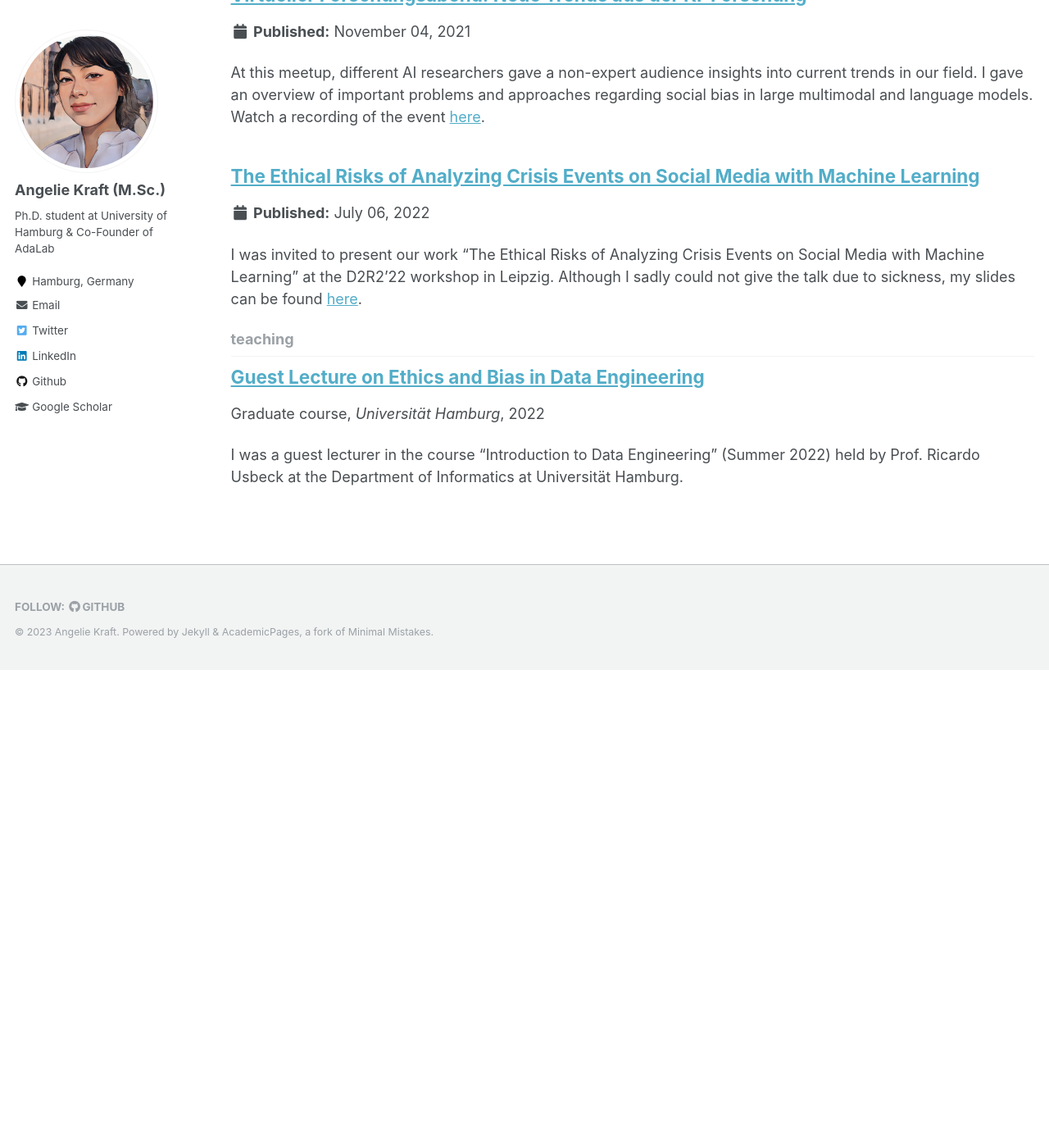
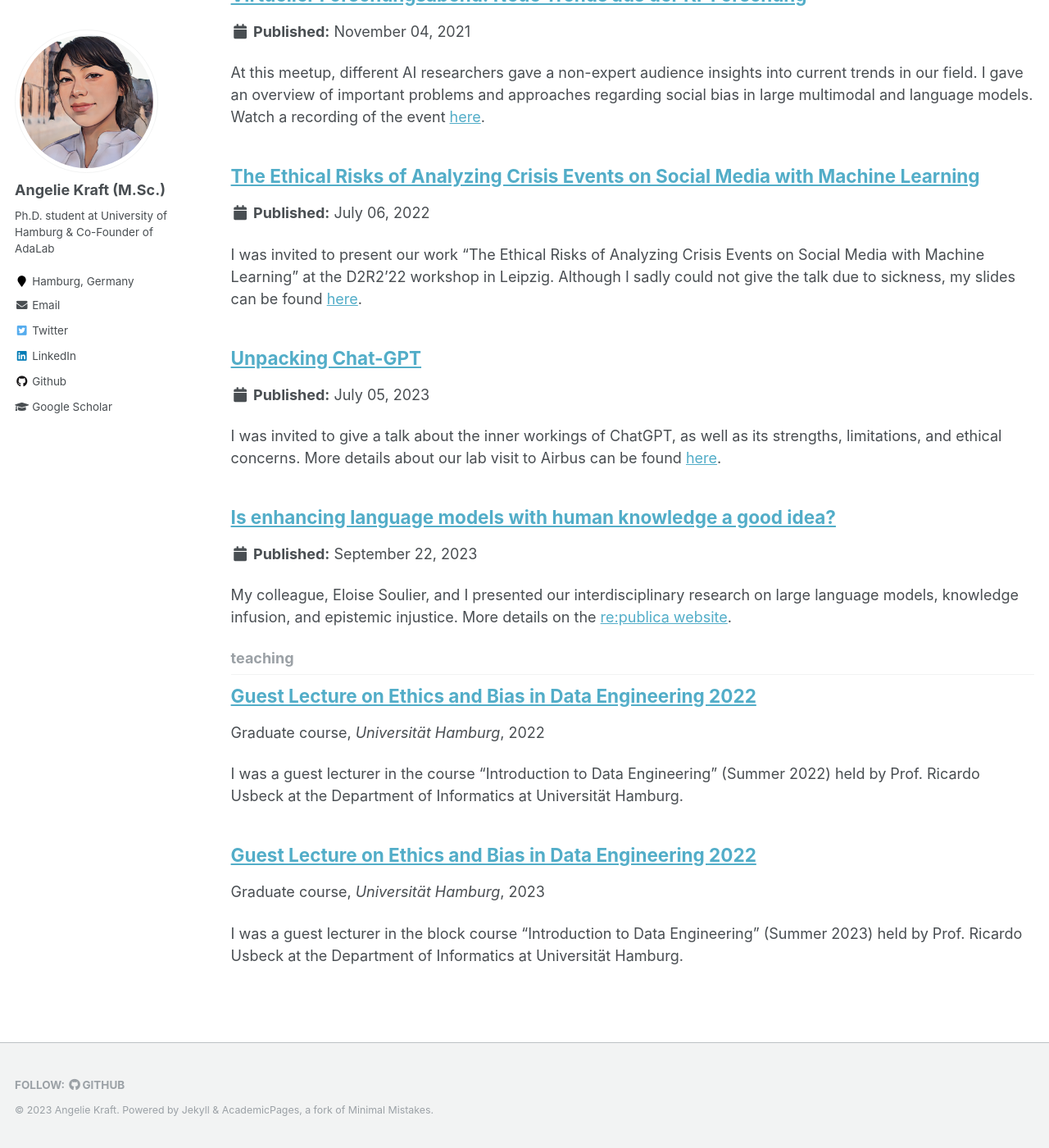
Before and after one commit to krangelie/krangelie.github.io, a Jekyll site: the page built from _pages/collection-archive.html, in a window 1280 px wide and 1400 px high, scrolled down 3095 px. Shown: the whole window at 82% size. Built offline with Jekyll 4.4.1, drawn with Linux system fonts in a browser that asks for light colours; a file with an impossible date is left out; before the commit the page ends 3912 px from its top, so only the background shows below that.

Commit message:
update publications & talks

```diff
--- /dev/null
+++ b/_talks/2023-07-05-talk-6.md
@@ -0,0 +1,12 @@
+---
+title: "Unpacking Chat-GPT"
+collection: talks
+type: "Talk"
+permalink: /talks/2023-07-05-talk-6
+venue: "Airbus Buxtehude"
+date: 2023-07-05
+location: "Buxtehude, Germany"
+---
+
+I was invited to give a talk about the inner workings of ChatGPT, as well as its strengths, limitations, and ethical concerns.
+More details about our lab visit to Airbus can be found [here](https://www.inf.uni-hamburg.de/en/inst/ab/sems/home/news/2023/airbus-visit.html).
--- /dev/null
+++ b/_talks/2023-09-22-talk-7.md
@@ -0,0 +1,12 @@
+---
+title: "Is enhancing language models with human knowledge a good idea?"
+collection: talks
+type: "Talk"
+permalink: /talks/2023-09-22-talk-7
+venue: "re:publica X Reeperbahn Festival"
+date: 2023-09-22
+location: "Hamburg, Germany"
+---
+
+My colleague, Eloise Soulier, and I presented our interdisciplinary research on large language models, knowledge infusion, and epistemic injustice.
+More details on the [re:publica website](https://re-publica.com/de/session/enhancing-language-models-human-knowledge-good-idea).
--- a/_teaching/2022-summer-teaching-1.md
+++ b/_teaching/2022-summer-teaching-1.md
@@ -1,5 +1,5 @@
 ---
-title: "Guest Lecture on Ethics and Bias in Data Engineering"
+title: "Guest Lecture on Ethics and Bias in Data Engineering 2022"
 collection: teaching
 type: "Graduate course"
 permalink: /teaching/2022-summer-teaching-1
--- /dev/null
+++ b/_teaching/2023-summer-teaching-2.md
@@ -0,0 +1,11 @@
+---
+title: "Guest Lecture on Ethics and Bias in Data Engineering 2022"
+collection: teaching
+type: "Graduate course"
+permalink: /teaching/2023-summer-teaching-2
+venue: "Universität Hamburg"
+date: 2023-08-21
+location: "Hamburg, Germany"
+---
+
+I was a guest lecturer in the block course "Introduction to Data Engineering" (Summer 2023) held by Prof. Ricardo Usbeck at the Department of Informatics at Universität Hamburg.
```
Also changed, not shown: _publications/2023-triggering-models-number-4.md (added, +24 -0 lines).
